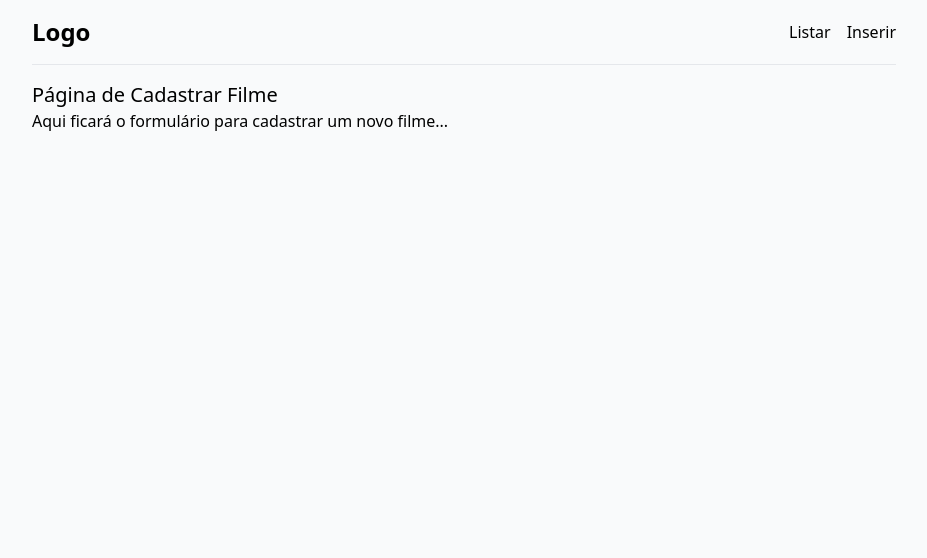
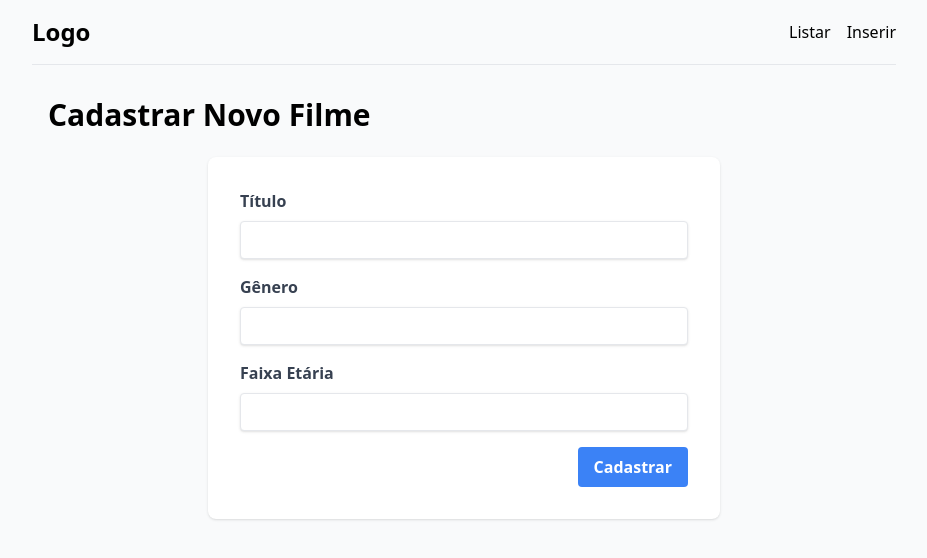
Before and after one commit to nielsongomesdev/projeto-filmes-web, a React (Vite) app in the folder frontend/: page /inserir in a window 1280 px wide. Shown: the top 558 px of the page, without its empty margins (176-1103 px from the left). Built offline with nearby package versions, Linux system fonts and the light colour scheme.

Commit message:
feat(frontend): Implementa formulário de cadastro de filme (Issue #8)

```diff
--- a/frontend/src/pages/CadastrarFilme.tsx
+++ b/frontend/src/pages/CadastrarFilme.tsx
@@ -1,10 +1,95 @@
 import React from 'react';
+import { useForm, SubmitHandler } from 'react-hook-form';
+import axios from 'axios';
+import { useNavigate } from 'react-router-dom';
+
+type FormInputs = {
+    titulo: string;
+    genero: string;
+    faixaEtaria: number;
+};
 
 export function CadastrarFilme() {
+    const navigate = useNavigate();
+
+    const {
+        register,
+        handleSubmit,
+        formState: { errors }
+    } = useForm<FormInputs>();
+
+    const onSubmit: SubmitHandler<FormInputs> = async (data) => {
+        try {
+            const dadosFormatados = {
+                ...data,
+                faixaEtaria: Number(data.faixaEtaria)
+            };
+
+            await axios.post('http://localhost:3000/api/filmes', dadosFormatados);
+
+            alert('Filme cadastrado com sucesso!');
+
+            navigate('/');
+
+        } catch (error) {
+            console.error('Erro ao cadastrar filme:', error);
+            alert('Falha ao cadastrar o filme.');
+        }
+    };
+
     return (
-        <div>
-            <h1 className="text-xl">Página de Cadastrar Filme</h1>
-            <p>Aqui ficará o formulário para cadastrar um novo filme...</p>
+        <div className="container mx-auto p-4">
+            <h1 className="text-3xl font-bold mb-6">Cadastrar Novo Filme</h1>
+
+            <form
+                onSubmit={handleSubmit(onSubmit)}
+                className="max-w-lg mx-auto bg-white p-8 rounded-lg shadow"
+            >
+                <div className="mb-4">
+                    <label htmlFor="titulo" className="block text-gray-700 font-bold mb-2">Título</label>
+                    <input
+                        type="text"
+                        id="titulo"
+                        className="shadow appearance-none border rounded w-full py-2 px-3 text-gray-700 leading-tight focus:outline-none focus:shadow-outline"
+                        {...register('titulo', { required: 'O título é obrigatório' })}
+                    />
+                    {errors.titulo && <p className="text-red-500 text-xs mt-1">{errors.titulo.message}</p>}
+                </div>
+
+                <div className="mb-4">
+                    <label htmlFor="genero" className="block text-gray-700 font-bold mb-2">Gênero</label>
+                    <input
+                        type="text"
+                        id="genero"
+                        className="shadow appearance-none border rounded w-full py-2 px-3 text-gray-700 leading-tight focus:outline-none focus:shadow-outline"
+                        {...register('genero', { required: 'O gênero é obrigatório' })}
+                    />
+                    {errors.genero && <p className="text-red-500 text-xs mt-1">{errors.genero.message}</p>}
+                </div>
+
+                <div className="mb-4">
+                    <label htmlFor="faixaEtaria" className="block text-gray-700 font-bold mb-2">Faixa Etária</label>
+                    <input
+                        type="number"
+                        id="faixaEtaria"
+                        className="shadow appearance-none border rounded w-full py-2 px-3 text-gray-700 leading-tight focus:outline-none focus:shadow-outline"
+                        {...register('faixaEtaria', {
+                            required: 'A faixa etária é obrigatória',
+                            min: { value: 0, message: 'Idade não pode ser negativa' }
+                        })}
+                    />
+                    {errors.faixaEtaria && <p className="text-red-500 text-xs mt-1">{errors.faixaEtaria.message}</p>}
+                </div>
+
+                <div className="text-right">
+                    <button
+                        type="submit"
+                        className="bg-blue-500 hover:bg-blue-700 text-white font-bold py-2 px-4 rounded focus:outline-none focus:shadow-outline"
+                    >
+                        Cadastrar
+                    </button>
+                </div>
+            </form>
         </div>
     );
 }
```
